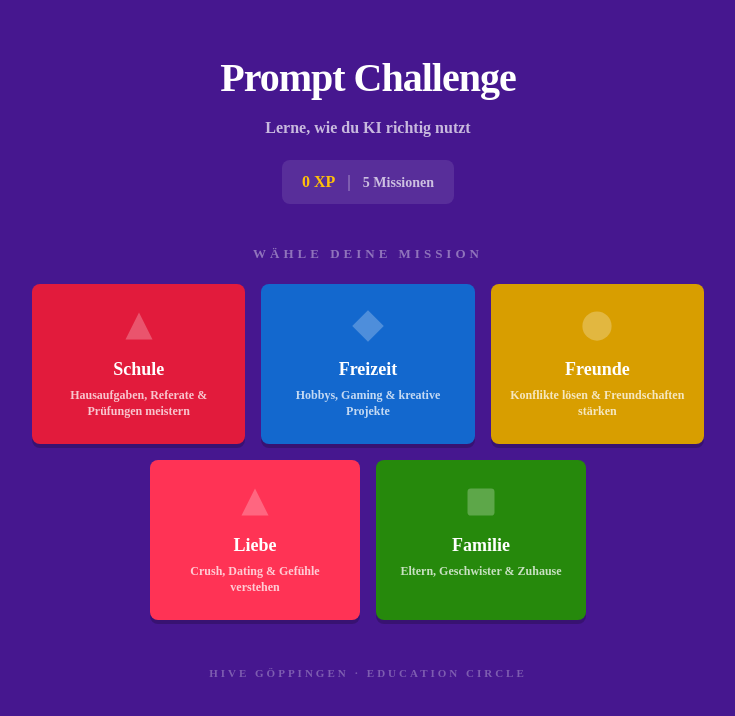
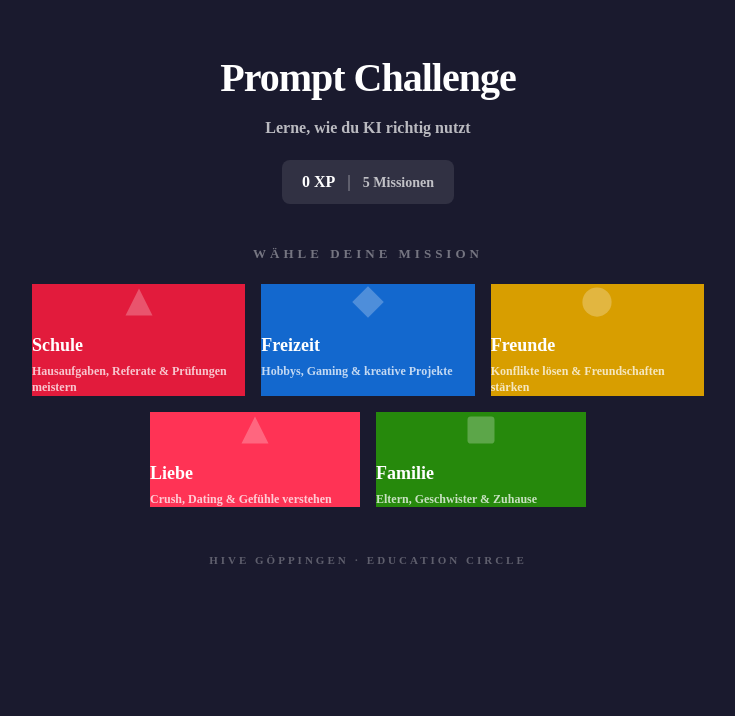
Before and after one commit to Nils43/Hivetest, a Next.js app: page / in a window 1280 px wide. Shown: the top 716 px of the page, without its empty margins (272-1007 px from the left). Built offline with nearby package versions, Linux system fonts and the light colour scheme.

Commit message:
feat: rewrite CSS with new design system (Navy/Warm palette)

```diff
--- a/src/app/globals.css
+++ b/src/app/globals.css
@@ -1,195 +1,117 @@
 @import "tailwindcss";
 
 :root {
-  /* Kahoot brand */
-  --purple: #46178F;
-  --purple-deep: #25076B;
-  --purple-light: #864CBF;
-
-  /* Answer colors */
-  --k-red: #E21B3C;
-  --k-blue: #1368CE;
-  --k-yellow: #D89E00;
-  --k-green: #26890C;
-
-  /* Extended */
-  --bright-green: #66BF39;
-  --bright-blue: #45A3E5;
-  --bright-red: #FF3355;
-  --orange: #EB670F;
-  --golden: #FFC00A;
-  --teal: #0AA3A3;
-
-  /* Neutrals */
-  --white: #FFFFFF;
-  --near-white: #F2F2F2;
-  --gray: #999999;
-  --dark-gray: #333333;
+  --shell: #1a1a2e;
+  --shell-light: #16213e;
+  --content-bg: #faf9f7;
+  --card-bg: #ffffff;
+  --text-primary: #1a1a2e;
+  --text-secondary: #64748b;
+  --text-on-dark: #ffffff;
+  --text-muted-dark: rgba(255,255,255,0.6);
+  --success: #10b981;
+  --warning: #f59e0b;
+  --error: #ef4444;
+  --xp: #e8793b;
+  --star-active: #f59e0b;
+  --star-inactive: #e2e8f0;
 }
 
 @theme inline {
-  --color-k-purple: var(--purple);
-  --color-k-purple-deep: var(--purple-deep);
-  --color-k-purple-light: var(--purple-light);
-  --color-k-red: var(--k-red);
-  --color-k-blue: var(--k-blue);
-  --color-k-yellow: var(--k-yellow);
-  --color-k-green: var(--k-green);
-  --color-k-bright-green: var(--bright-green);
-  --color-k-bright-blue: var(--bright-blue);
-  --color-k-orange: var(--orange);
-  --color-k-golden: var(--golden);
-  --color-k-teal: var(--teal);
-  --color-k-white: var(--white);
-  --color-k-near-white: var(--near-white);
-  --color-k-gray: var(--gray);
-  --color-k-dark-gray: var(--dark-gray);
-  --font-sans: var(--font-montserrat);
+  --color-shell: var(--shell);
+  --color-shell-light: var(--shell-light);
+  --color-content-bg: var(--content-bg);
+  --color-card-bg: var(--card-bg);
+  --color-text-primary: var(--text-primary);
+  --color-text-secondary: var(--text-secondary);
+  --color-text-on-dark: var(--text-on-dark);
+  --color-success: var(--success);
+  --color-warning: var(--warning);
+  --color-error: var(--error);
+  --color-xp: var(--xp);
+  --color-star-active: var(--star-active);
+  --color-star-inactive: var(--star-inactive);
+  --font-sans: var(--font-inter);
 }
 
 html, body {
-  background: var(--purple);
-  color: var(--white);
-  font-family: var(--font-sans), 'Montserrat', sans-serif;
+  background: var(--shell);
+  color: var(--text-on-dark);
+  font-family: var(--font-sans), 'Inter', sans-serif;
   min-height: 100dvh;
   -webkit-font-smoothing: antialiased;
 }
 
 * { -webkit-tap-highlight-color: transparent; }
 
-/* ===== KAHOOT BUTTONS ===== */
-.btn-kahoot {
+.btn-primary {
   font-family: inherit;
-  font-weight: 900;
+  font-weight: 600;
   font-size: 14px;
-  letter-spacing: 0.5px;
-  text-transform: uppercase;
   border: none;
-  border-radius: 4px;
+  border-radius: 10px;
   padding: 14px 28px;
   cursor: pointer;
-  transition: all 0.1s ease;
+  transition: all 0.15s ease;
   text-align: center;
   color: white;
-  box-shadow: 0 4px 0 rgba(0,0,0,0.25);
-  position: relative;
+  background: linear-gradient(135deg, #e94560, #c23152);
 }
-.btn-kahoot:active {
-  box-shadow: 0 2px 0 rgba(0,0,0,0.25);
-  transform: translateY(2px);
+.btn-primary:hover { filter: brightness(1.08); }
+.btn-primary:active { transform: scale(0.98); }
+
+.btn-secondary {
+  font-family: inherit;
+  font-weight: 600;
+  font-size: 14px;
+  border: 1px solid #e2e8f0;
+  border-radius: 10px;
+  padding: 14px 28px;
+  cursor: pointer;
+  transition: all 0.15s ease;
+  text-align: center;
+  color: var(--text-primary);
+  background: white;
 }
-.btn-kahoot:hover { filter: brightness(1.08); }
+.btn-secondary:hover { background: var(--content-bg); }
+.btn-secondary:active { transform: scale(0.98); }
 
-.btn-kahoot-green { background: var(--k-green); }
-.btn-kahoot-blue { background: var(--k-blue); }
-.btn-kahoot-red { background: var(--k-red); }
-.btn-kahoot-white {
+.card {
   background: white;
-  color: var(--dark-gray);
-  box-shadow: 0 4px 0 rgba(0,0,0,0.1);
-}
-.btn-kahoot-disabled {
-  background: rgba(255,255,255,0.15);
-  font-family: inherit;
-  font-weight: 900;
-  font-size: 14px;
-  letter-spacing: 0.5px;
-  text-transform: uppercase;
-  border: 2px solid rgba(255,255,255,0.2);
-  border-radius: 4px;
-  padding: 14px 28px;
-  cursor: not-allowed;
-  color: rgba(255,255,255,0.4);
-  box-shadow: 0 4px 0 rgba(0,0,0,0.1);
+  border-radius: 12px;
+  padding: 20px;
+  color: var(--text-primary);
+  box-shadow: 0 1px 3px rgba(0,0,0,0.06);
 }
 
-/* ===== SCENARIO CARD (Kahoot answer block style) ===== */
-.kahoot-card {
-  border-radius: 8px;
-  padding: 24px 16px;
-  text-align: center;
-  cursor: pointer;
-  transition: all 0.15s ease;
-  display: block;
-  text-decoration: none;
-  color: white;
-  font-family: inherit;
-  box-shadow: 0 4px 0 rgba(0,0,0,0.2);
-  position: relative;
-  overflow: hidden;
-}
-.kahoot-card:hover {
-  transform: translateY(-3px);
-  box-shadow: 0 7px 0 rgba(0,0,0,0.2);
-}
-.kahoot-card:active {
-  transform: translateY(2px);
-  box-shadow: 0 2px 0 rgba(0,0,0,0.2);
-}
-
-/* ===== CONTENT CARD ===== */
-.content-card {
-  background: white;
-  border-radius: 8px;
-  padding: 20px;
-  color: var(--dark-gray);
-  box-shadow: 0 2px 4px rgba(0,0,0,0.12);
-}
-
-/* ===== TEXTAREA ===== */
 .prompt-textarea {
   background: white;
-  border: 3px solid var(--near-white);
-  border-radius: 8px;
+  border: 2px solid #e2e8f0;
+  border-radius: 14px;
   padding: 16px;
   font-size: 16px;
   font-family: inherit;
   resize: none;
   width: 100%;
   min-height: 120px;
-  color: var(--dark-gray);
+  color: var(--text-primary);
   transition: border-color 0.2s;
 }
 .prompt-textarea:focus {
   outline: none;
-  border-color: var(--k-blue);
+  border-color: #3b82f6;
+  box-shadow: 0 0 0 3px rgba(59,130,246,0.1);
 }
-.prompt-textarea::placeholder { color: var(--gray); }
+.prompt-textarea::placeholder { color: var(--text-secondary); }
+.prompt-textarea:disabled { opacity: 0.6; }
 
-/* ===== PROGRESS ===== */
-.step-dot {
-  width: 40px; height: 40px;
-  border-radius: 50%;
-  display: flex; align-items: center; justify-content: center;
-  font-weight: 900; font-size: 16px;
-  transition: all 0.3s ease;
-  font-family: inherit;
-}
-.step-dot.active {
-  background: var(--k-green);
-  color: white;
-  box-shadow: 0 0 0 4px rgba(38,137,12,0.3);
-}
-.step-dot.done { background: var(--k-green); color: white; }
-.step-dot.upcoming { background: rgba(255,255,255,0.15); color: rgba(255,255,255,0.5); }
-
-.step-connector { height: 4px; flex: 1; border-radius: 999px; }
-.step-connector.done { background: var(--k-green); }
-.step-connector.upcoming { background: rgba(255,255,255,0.15); }
-
-/* ===== ANIMATIONS ===== */
 @keyframes fadeIn {
-  from { opacity: 0; transform: translateY(6px); }
+  from { opacity: 0; transform: translateY(4px); }
   to { opacity: 1; transform: translateY(0); }
 }
 @keyframes slideUp {
-  from { opacity: 0; transform: translateY(20px); }
+  from { opacity: 0; transform: translateY(16px); }
   to { opacity: 1; transform: translateY(0); }
-}
-@keyframes bounceIn {
-  0% { transform: scale(0.5); opacity: 0; }
-  60% { transform: scale(1.1); opacity: 1; }
-  100% { transform: scale(1); opacity: 1; }
 }
 @keyframes starPop {
   0% { transform: scale(0) rotate(-15deg); opacity: 0; }
@@ -204,16 +126,10 @@ html, body {
   from { opacity: 0; transform: translateY(10px); }
   to { opacity: 1; transform: translateY(0); }
 }
-@keyframes float {
-  0%, 100% { transform: translateY(0); }
-  50% { transform: translateY(-6px); }
-}
 
-.animate-fade-in { animation: fadeIn 0.3s ease-out forwards; }
-.animate-slide-up { animation: slideUp 0.4s ease-out forwards; }
-.animate-bounce-in { animation: bounceIn 0.5s ease-out forwards; }
+.animate-fade-in { animation: fadeIn 0.2s ease-out forwards; }
+.animate-slide-up { animation: slideUp 0.3s ease-out forwards; }
 .animate-star-pop { animation: starPop 0.5s ease-out forwards; opacity: 0; }
-.animate-float { animation: float 3s ease-in-out infinite; }
 .animate-counter-up { animation: counterUp 0.4s ease-out forwards; }
 
 .confetti-piece {
@@ -223,9 +139,8 @@ html, body {
   animation: confettiFall 1.5s ease-out forwards;
 }
 
-/* XP shimmer */
 .xp-shimmer {
-  background: linear-gradient(90deg, #FFC00A 0%, #fff7a8 50%, #FFC00A 100%);
+  background: linear-gradient(90deg, #e8793b 0%, #fbbf24 50%, #e8793b 100%);
   background-size: 200% 100%;
   -webkit-background-clip: text;
   -webkit-text-fill-color: transparent;
```
